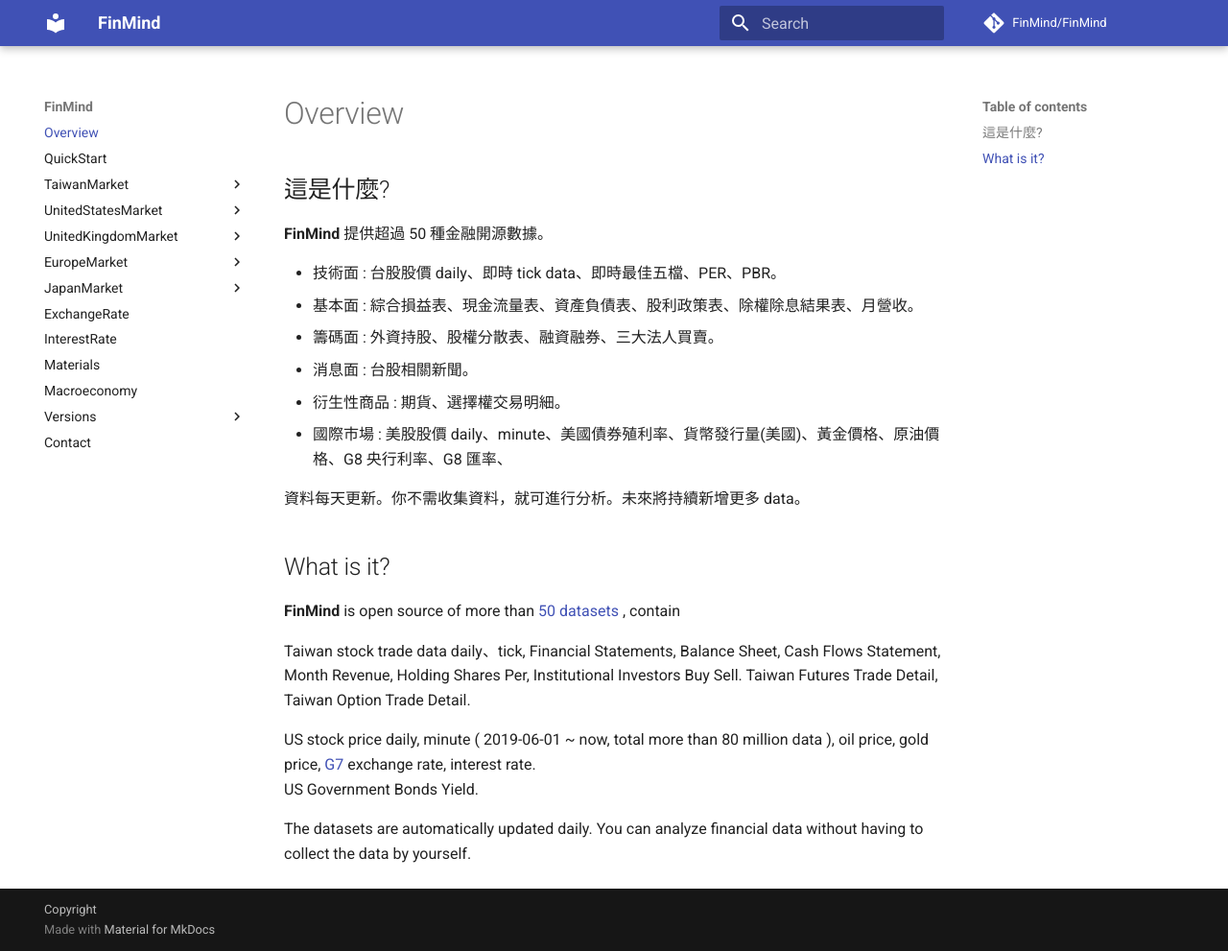
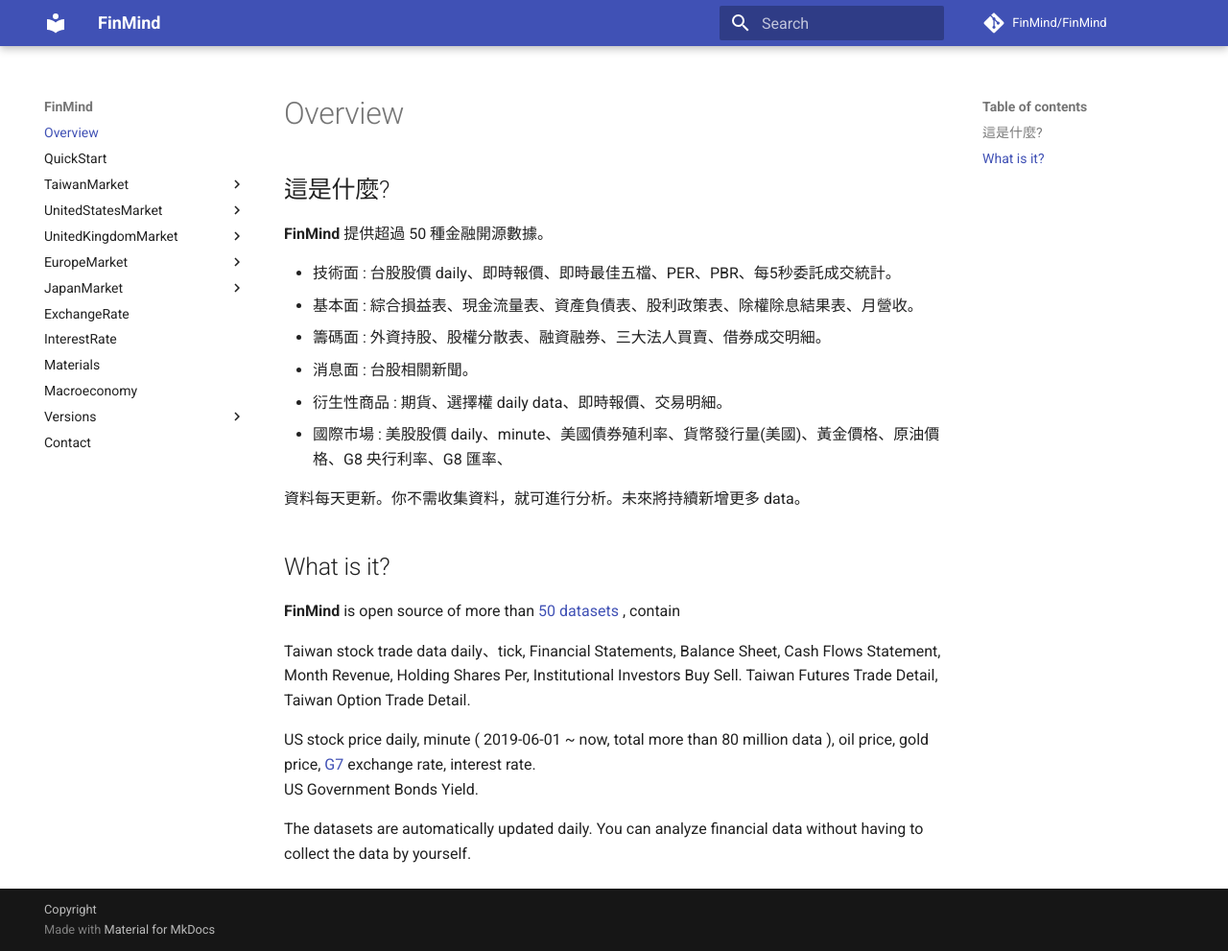
Before and after one commit to FinMind/FinMind-Doc, an MkDocs documentation site: the page built from docs/index.md, in a window 1280 px wide and 991 px high. Shown: the whole window at 96% size. Built offline with MkDocs 1.6.1 and Material for MkDocs 9.7.7, drawn with Linux system fonts in a browser that asks for light colours; comment, search, counter and statistics services are not loaded.

Commit message:
feat: update index

```diff
--- a/docs/index.md
+++ b/docs/index.md
@@ -1,11 +1,11 @@
 ## 這是什麼?
 **FinMind** 提供超過 50 種金融開源數據。
 
-* 技術面 : 台股股價 daily、即時 tick data、即時最佳五檔、PER、PBR。
+* 技術面 : 台股股價 daily、即時報價、即時最佳五檔、PER、PBR、每5秒委託成交統計。
 * 基本面 : 綜合損益表、現金流量表、資產負債表、股利政策表、除權除息結果表、月營收。
-* 籌碼面 : 外資持股、股權分散表、融資融券、三大法人買賣。
+* 籌碼面 : 外資持股、股權分散表、融資融券、三大法人買賣、借券成交明細。
 * 消息面 : 台股相關新聞。
-* 衍生性商品 : 期貨、選擇權交易明細。
+* 衍生性商品 : 期貨、選擇權 daily data、即時報價、交易明細。
 * 國際市場 : 美股股價 daily、minute、美國債券殖利率、貨幣發行量(美國)、黃金價格、原油價格、G8 央行利率、G8 匯率、
 
 資料每天更新。你不需收集資料，就可進行分析。未來將持續新增更多 data。
```
